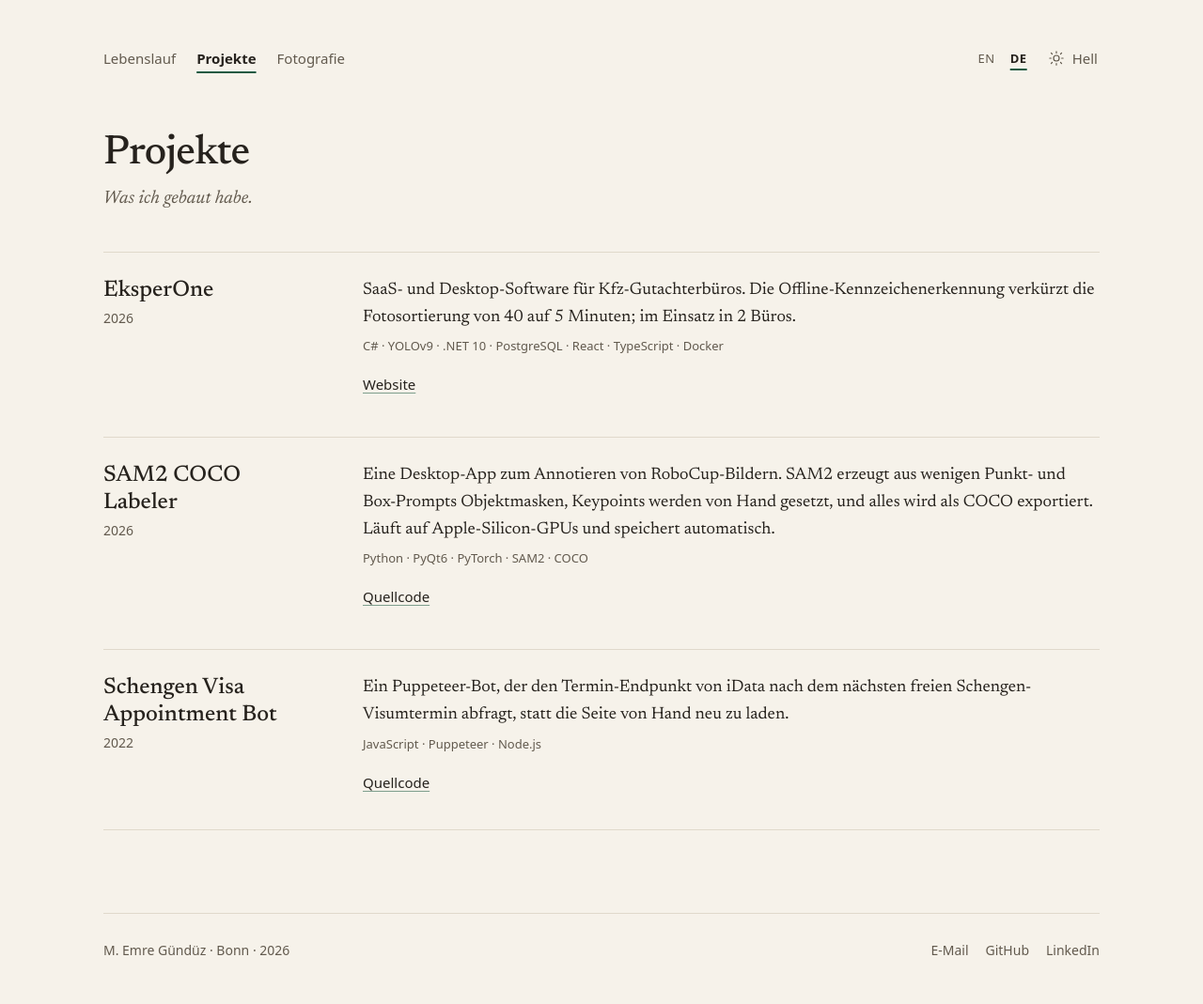
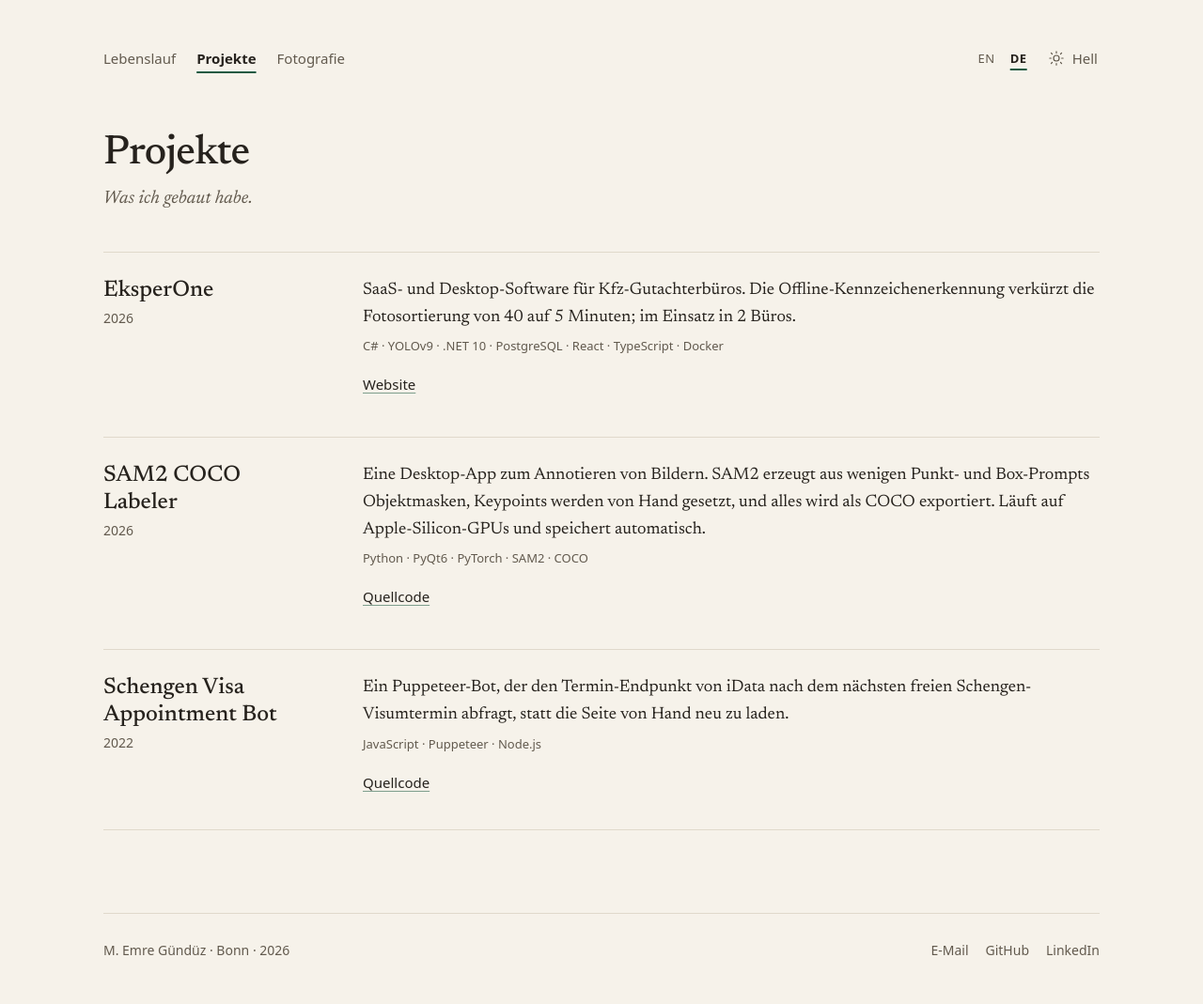
Before and after one commit to emreguenduez/emreguenduez.github.io, a Jekyll site: the page built from de/projects/index.html, in a window 1280 px wide. Shown: the whole page at 94% size. Built offline with Jekyll 4.4.1, drawn with Linux system fonts in a browser that asks for light colours.

Commit message:
Update projects

```diff
--- a/_data/projects.yml
+++ b/_data/projects.yml
@@ -12,7 +12,7 @@
 - name: SAM2 COCO Labeler
   year: 2026
   description: A desktop app for labeling images. SAM2 turns a few point and box prompts into object masks, keypoints are placed by hand, and everything exports as COCO. Runs on Apple Silicon GPUs and autosaves while you work.
-  description_de: Eine Desktop-App zum Annotieren von RoboCup-Bildern. SAM2 erzeugt aus wenigen Punkt- und Box-Prompts Objektmasken, Keypoints werden von Hand gesetzt, und alles wird als COCO exportiert. Läuft auf Apple-Silicon-GPUs und speichert automatisch.
+  description_de: Eine Desktop-App zum Annotieren von Bildern. SAM2 erzeugt aus wenigen Punkt- und Box-Prompts Objektmasken, Keypoints werden von Hand gesetzt, und alles wird als COCO exportiert. Läuft auf Apple-Silicon-GPUs und speichert automatisch.
   tags: [Python, PyQt6, PyTorch, SAM2, COCO]
   repo: https://github.com/emreguenduez/sam2-coco-labeler
 
```
